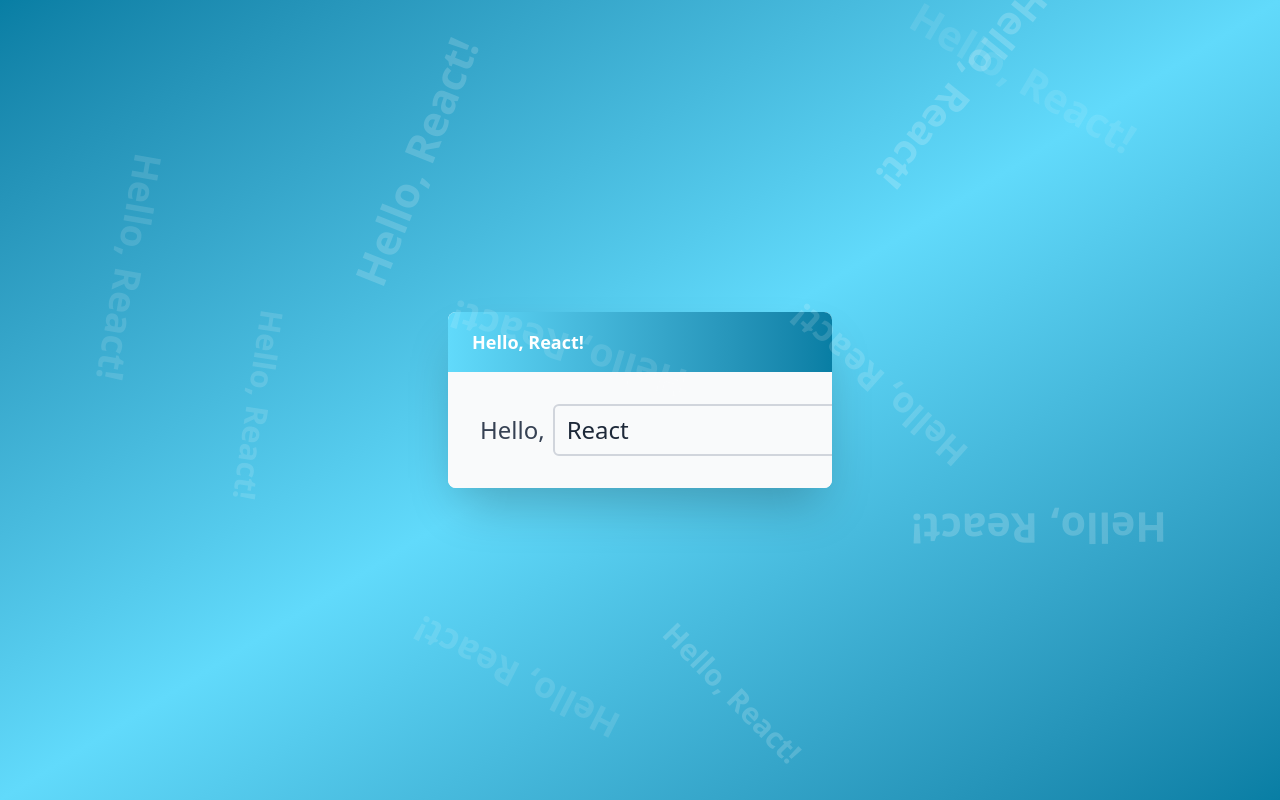
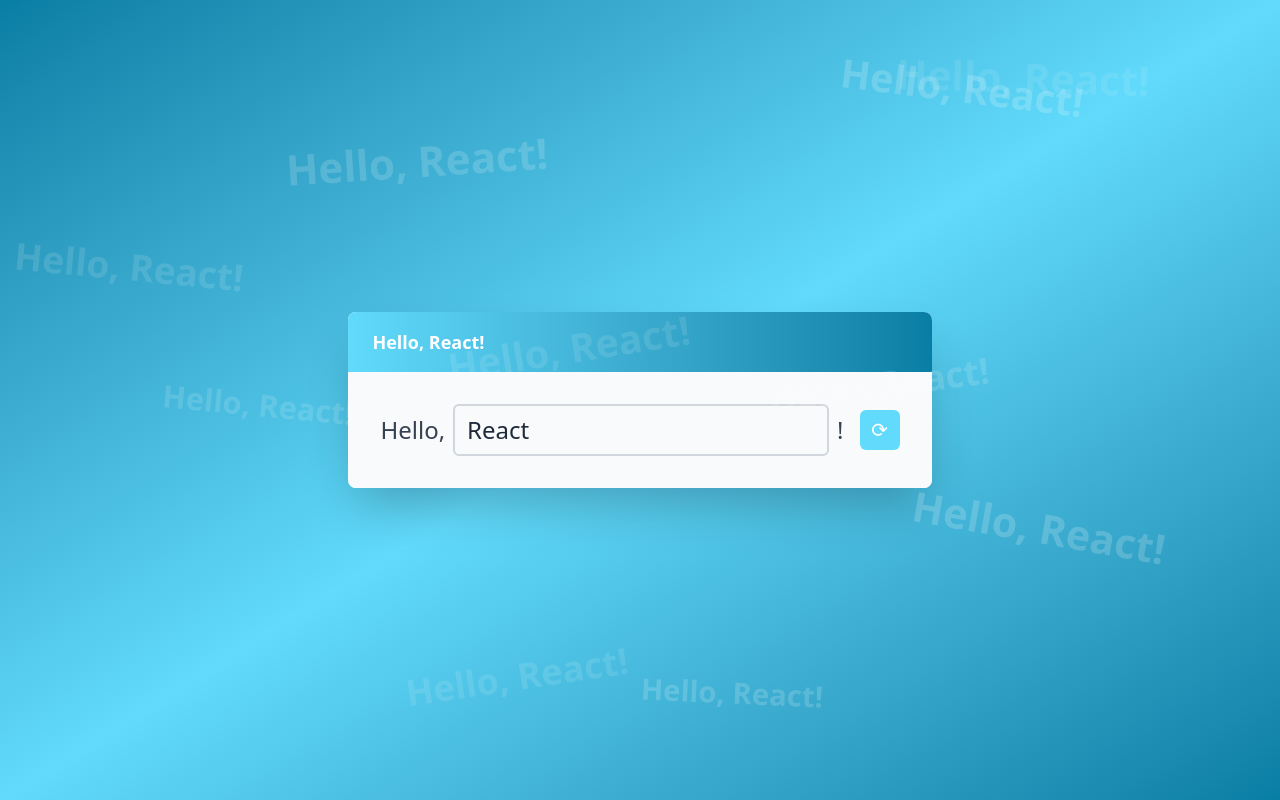
Before and after one commit to TheHelloWorldWriter/reacting, a React (Vite) app: page / in a window 1280 px wide. Built offline with nearby package versions, Linux system fonts and the light colour scheme.

Commit message:
Update GreetingDialog component styles and adjust random position rotation logic

```diff
--- a/src/components/GreetingDialog.tsx
+++ b/src/components/GreetingDialog.tsx
@@ -7,7 +7,7 @@
 
 export function GreetingDialog({ name, greeting, onNameChange, onShuffle }: GreetingDialogProps) {
   return (
-    <div className="bg-white rounded-lg shadow-2xl overflow-hidden w-96 transition-all duration-300">
+    <div className="bg-white rounded-lg shadow-2xl overflow-hidden min-w-[500px] max-w-2xl transition-all duration-300">
       {/* Title Bar */}
       <div className="bg-gradient-to-r from-[#61DAFB] to-[#087ea4] px-6 py-4">
         <h2 className="text-white font-semibold text-lg transition-all duration-300">
--- a/src/utils/randomPosition.ts
+++ b/src/utils/randomPosition.ts
@@ -5,7 +5,7 @@
     id: `decoration-${index}`,
     top: `${Math.random() * 90}%`,
     left: `${Math.random() * 90}%`,
-    rotation: Math.random() * 360 - 180,
+    rotation: Math.random() * 20 - 10,
     opacity: Math.random() * 0.15 + 0.05,
     scale: Math.random() * 0.5 + 0.8,
   }));
```
